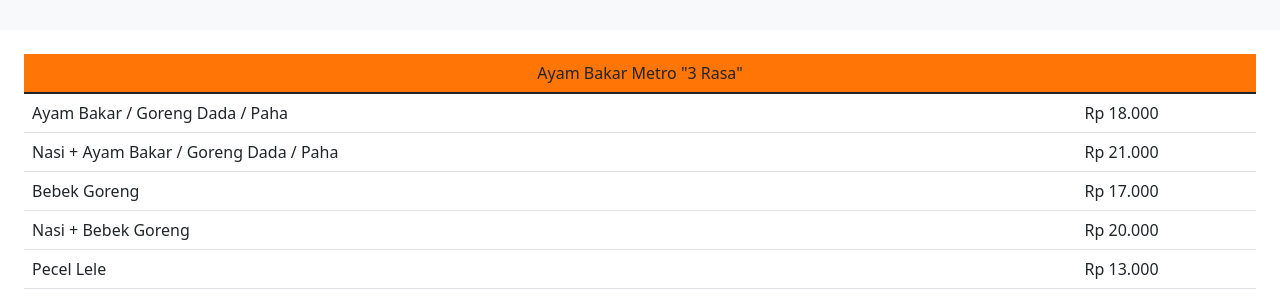
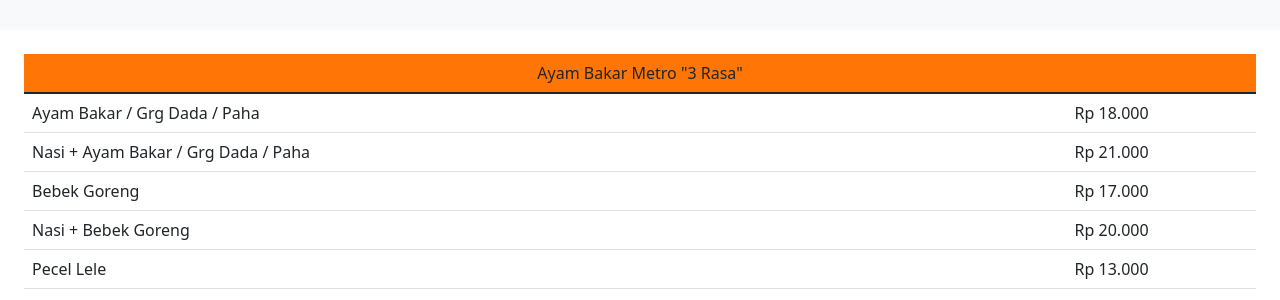
Before and after one commit to meetr0/meetr0.github.io, a website: page ayamkar.html in a window 1280 px wide. Shown: the part 499-799 px from the top of the page. Drawn offline with nearby package versions, Linux system fonts and the light colour scheme.

Commit message:
Update menu for all pages 2
Update beberapa menu dan judul tabel

```diff
--- a/ayamkar.html
+++ b/ayamkar.html
@@ -65,11 +65,11 @@
           </thead>
           <tbody>
             <tr>
-              <td class="text-start">Ayam Bakar / Goreng Dada / Paha</td>
+              <td class="text-start">Ayam Bakar / Grg Dada / Paha</td>
               <td>Rp 18.000</td>
             </tr>
             <tr>
-              <td class="text-start">Nasi + Ayam Bakar / Goreng Dada / Paha</td>
+              <td class="text-start">Nasi + Ayam Bakar / Grg Dada / Paha</td>
               <td>Rp 21.000</td>
             </tr>
             <tr>
```
Also changed, not shown: bakso.html (+1 -1 lines), metrochi.html (+2 -2 lines).
